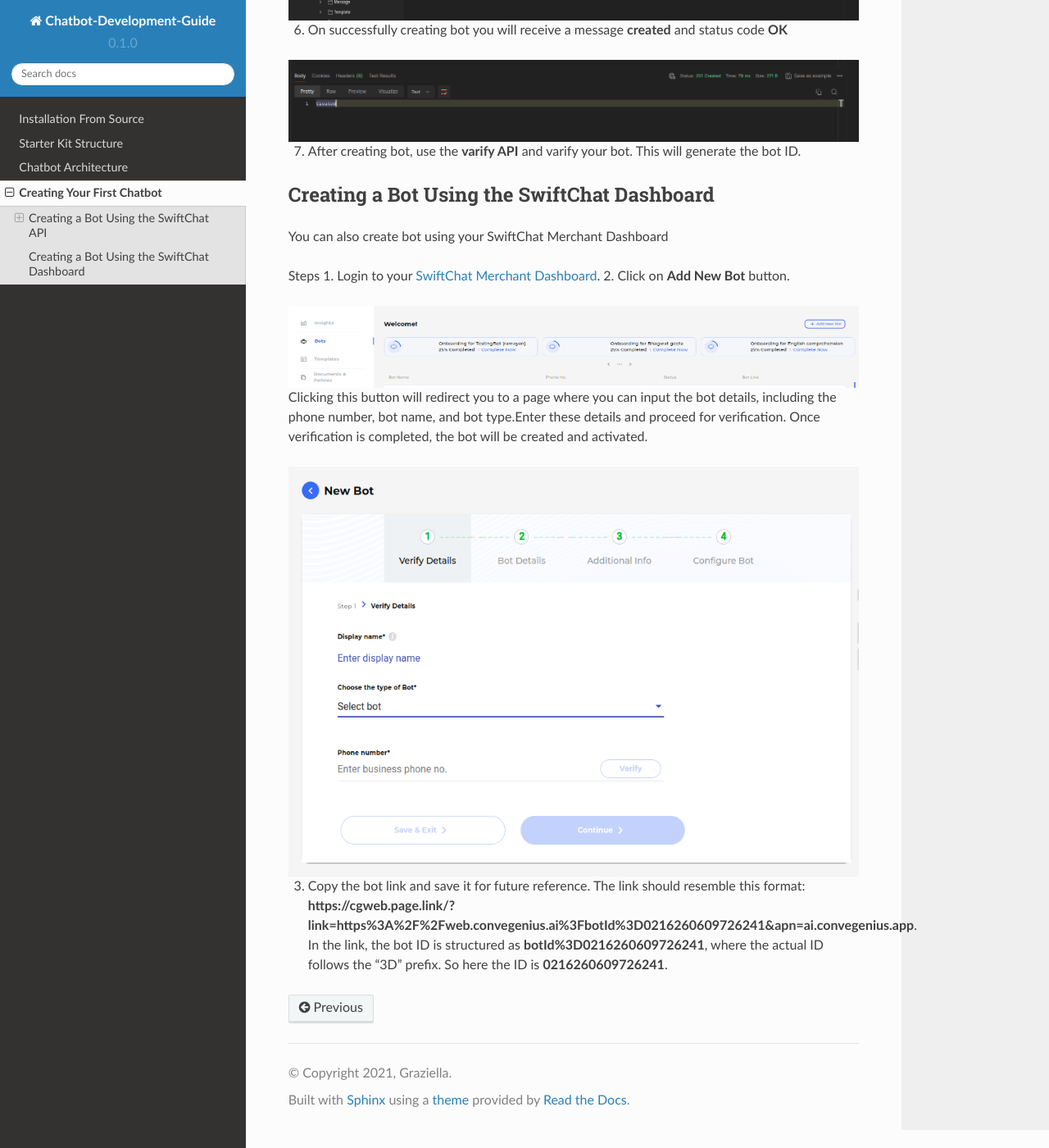
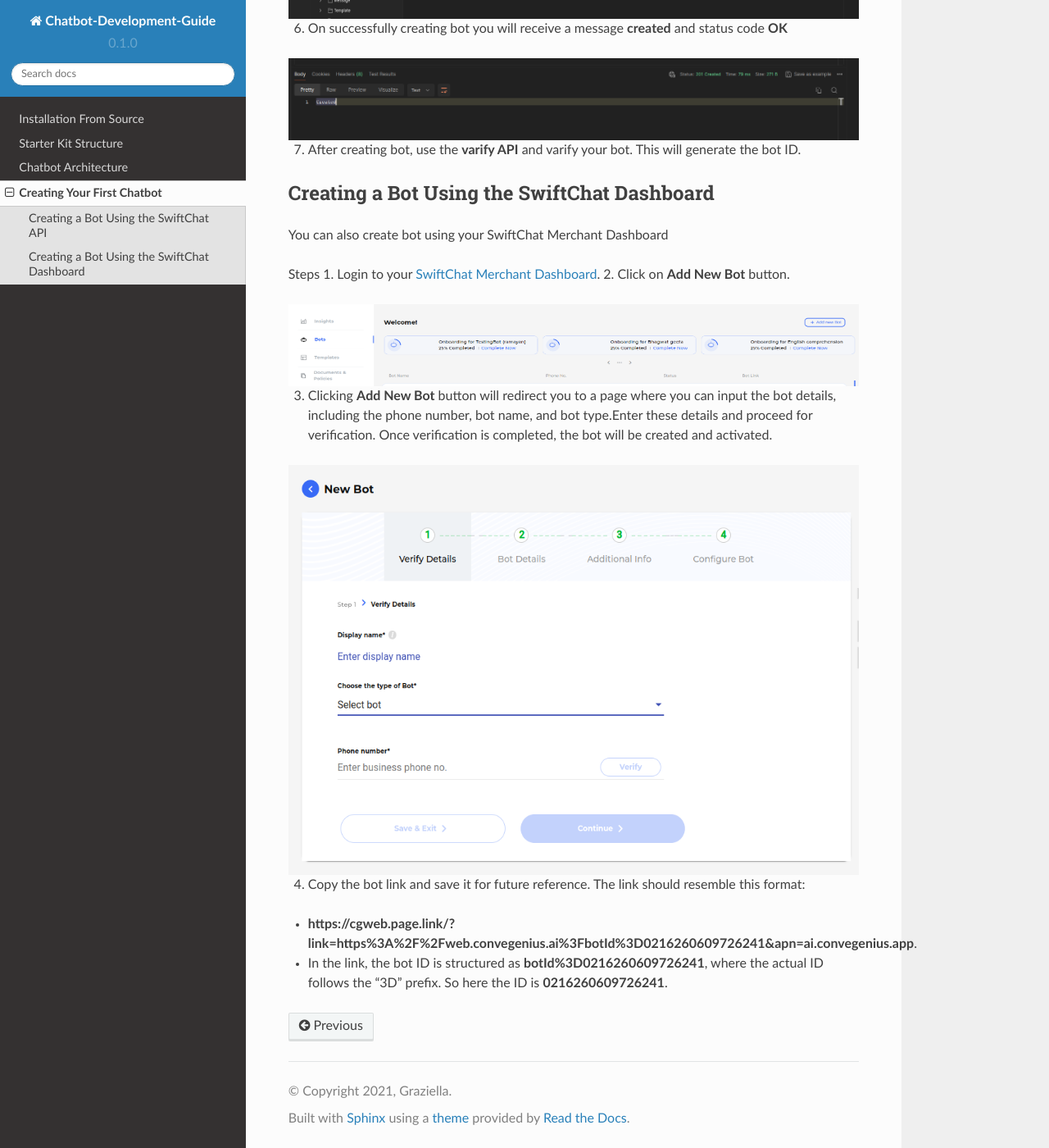
Before and after one commit to Priyanka-sharma181/Chatbot-Development-Guide, a Sphinx documentation site: the page built from docs/source/start_bot.rst, in a window 1280 px wide and 1400 px high, scrolled down 1898 px. Shown: the whole window at 82% size. Built offline with Sphinx 7.4.7 and the Read the Docs theme 2.0.0, drawn with Linux system fonts in a browser that asks for light colours.

Commit message:
create bot

```diff
--- a/docs/source/start_bot.rst
+++ b/docs/source/start_bot.rst
@@ -9,8 +9,7 @@
 
 You can employ any tool or platform to interact with the SwiftChat APIs. In this instance, we'll demonstrate using **Postman**.
 
-Steps
-^^^^^^^^^^
+**Steps**
 
 1. Open `SwiftChat APIs Documentation <https://documenter.getpostman.com/view/20587790/UyrGCuhH#intro>`_
 2. Click on **Run In Postman**. This will provide you with two options: **Postman for web** and **Postman for ubuntu**.
@@ -70,7 +69,8 @@
    :height: 100
    :align: center
 
-Clicking this button will redirect you to a page where you can input the bot details, including the phone number, bot name, and bot type.Enter these details and proceed for verification. Once verification is completed, the bot will be created and activated.
+
+3. Clicking **Add New Bot** button will redirect you to a page where you can input the bot details, including the phone number, bot name, and bot type.Enter these details and proceed for verification. Once verification is completed, the bot will be created and activated.
 
 .. image:: bot_detail.png
    :alt: Deployment Structure
```
Also changed, not shown: other parts of docs/source/start_bot.rst (+4 -1 lines).
